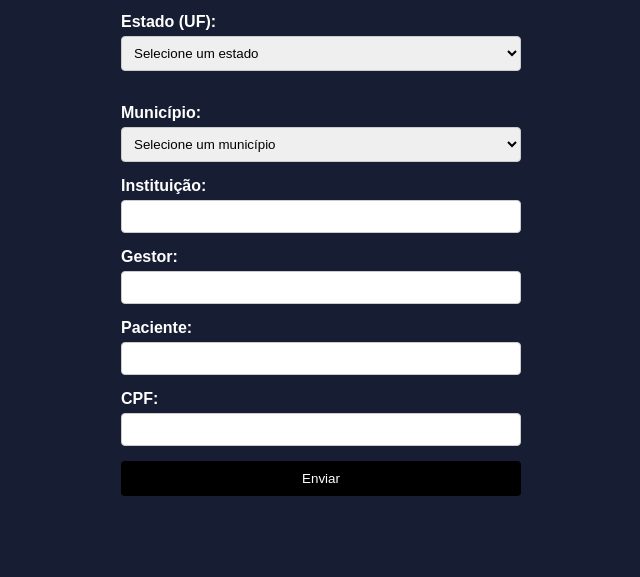
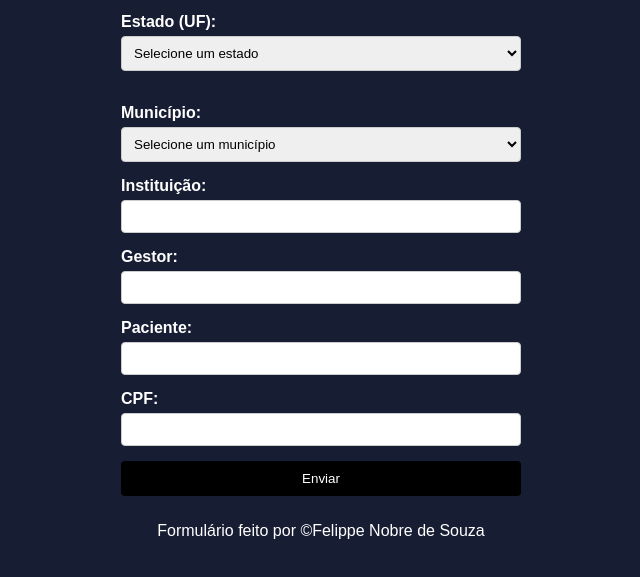
Before and after one commit to Felippe-nobre/processo_seletivo, a plain HTML site: page index.htm in a window 1280 px wide. Shown: the part 101-678 px from the top of the page, without its empty margins (319-959 px from the left). Drawn offline with Linux system fonts and the light colour scheme.

Commit message:
atualização

```diff
--- a/index.htm
+++ b/index.htm
@@ -44,5 +44,8 @@
         <button type="submit">Enviar</button>
     </form>
     <script src="src/script.js"></script>
+    <footer>
+        <p>Formulário feito por &copy;<a href="https://github.com/Felippe-nobre/processo_seletivo.git" target="_blank" >Felippe Nobre de Souza</a></p>
+    </footer>
 </body>
 </html>
--- a/src/style.css
+++ b/src/style.css
@@ -47,3 +47,15 @@ button:hover {
     background-color: #4841b6;
 
 }
+
+footer{
+
+    color: white;
+    text-align: center;
+    padding: 10px;
+    text-decoration: solid;
+}
+footer a{
+    text-decoration: none;
+    color: white;
+}
```
